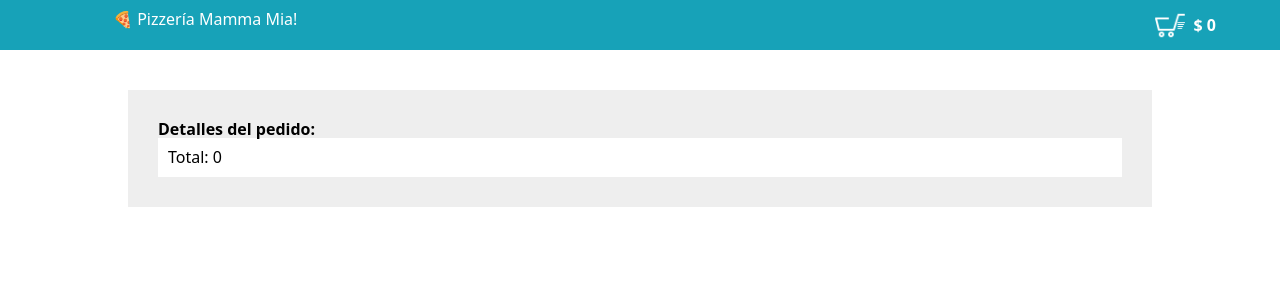
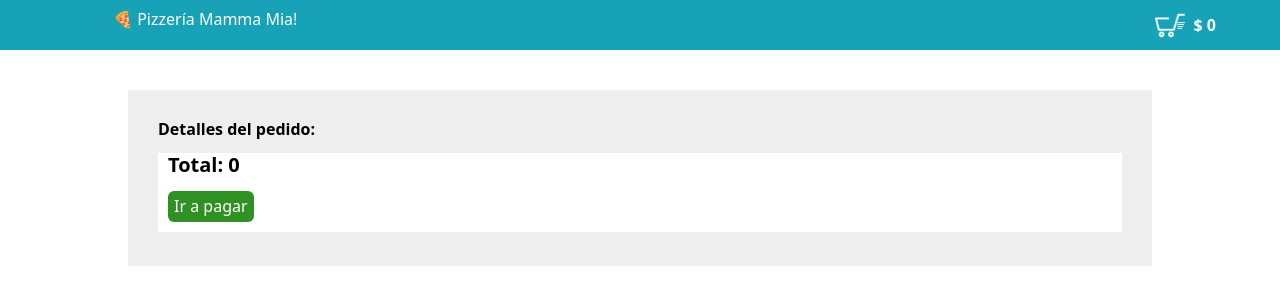
Before and after one commit to EniDev911/ts-react-mamma-mia, a React (Vite) app: page /ts-react-mamma-mia/carrito in a window 1280 px wide. Shown: the top 304 px of the page. Built offline with nearby package versions, Linux system fonts and the light colour scheme.

Commit message:
up-styles

```diff
--- a/src/assets/sass/_cartdetails.scss
+++ b/src/assets/sass/_cartdetails.scss
@@ -10,7 +10,52 @@ $selector : '.detail';
   background: variables.$gray-light;
   padding: 30px;
   &__container {
-    padding:10px;
+    padding: 0 10px 10px 10px;
     background: variables.$white-light;
+    margin: 4px 0;
+  }
+
+  &__item {
+    @include mixins.make-flexbox(space-between);
+    border-bottom: 2px solid #ccc;
+    padding: 15px 0;
+  }
+
+  &__figure {
+    @include mixins.make-flexbox(space-between);
+    h4 {
+      text-transform: capitalize;
+      margin-left: 10px;
+    }
+  }
+  &__actions {
+    @include mixins.make-flexbox(space-between);
+    button {
+      border: none;
+      font-size: 21px;
+      border-radius: 4px;
+      color: #fff;
+      cursor: pointer;
+      padding: 3px 10px;
+      margin: 0 6px;
+    }
+  }
+  &__item-total {
+    font-weight: bolder;
+  }
+  button {
+    border: none;
+    padding: 6px;
+    border-radius: 6px;
+    color: #fff;
+    cursor: pointer;
+    &:hover {
+      background: #000;
+    }
+  }
+  &__total {
+    font-size: 20px;
+    font-weight: bolder;
+    margin: 15px 0;
   }
 }
--- a/src/assets/sass/_utilities.scss
+++ b/src/assets/sass/_utilities.scss
@@ -23,6 +23,9 @@
     background: variables.$gray-light;
 }
 
+.bg-success {
+    background: variables.$success
+}
 .text-center {
     text-align: center;
 }
--- a/src/assets/sass/_variables.scss
+++ b/src/assets/sass/_variables.scss
@@ -8,6 +8,7 @@ $primary-color-light: #0dcaf0;
 $secondary-color: #dc3545;
 $gray-light: #eeeeee;
 $white-light: #ffffff;
+$success: #2f9024;
 
 // Typography
 $font-family-sans-serif: system-ui,
--- a/src/components/CartItemComponent.tsx
+++ b/src/components/CartItemComponent.tsx
@@ -1,30 +1,44 @@
-import React from 'react'
-import { useAppContext } from '../context/AppCtx';
+import React from "react";
+import { useAppContext } from "../context/AppCtx";
 
 type CartItemProps = {
-  id : string,
-  quantity : number
-}
+  id: string;
+  quantity: number;
+};
 
-const CartItem : React.FC<CartItemProps> = ({id, quantity}) => {
+const CartItem: React.FC<CartItemProps> = ({ id, quantity }) => {
+  const { getPizza, increaseCartQuantity, decreaseCartQuantity } =
+    useAppContext();
+  const item = getPizza(id);
 
-  const {getPizza, increaseCartQuantity, decreaseCartQuantity} = useAppContext();
-  const item = getPizza(id)
-
-  if (item == null) return null
+  if (item == null) return null;
 
   return (
     <article className="detail__item">
+      <div className="detail__figure">
       <figure>
-        <img src={item.img} alt={item.name} style={{width: "125px"}}/>
+        <img src={item.img} alt={item.name} style={{ width: "125px" }} />
       </figure>
-      <div>{item.name}</div>
-      <div>{item.price * quantity}</div>
-      <button onClick={() => increaseCartQuantity(item.id)}>+</button>
+        <h4>{item.name}</h4>
+      </div>
+      <div className="detail__actions">
+        <div className="detail__item-total">${item.price * quantity}</div>
+        <button
+          className="bg-primary"
+          onClick={() => increaseCartQuantity(item.id)}
+        >
+          +
+        </button>
         {quantity}
-      <button onClick={() => decreaseCartQuantity(item.id)}>-</button>
+        <button
+          className="bg-secondary"
+          onClick={() => decreaseCartQuantity(item.id)}
+        >
+          -
+        </button>
+      </div>
     </article>
-  )
-}
+  );
+};
 
 export default CartItem;
--- a/src/context/AppCtx.tsx
+++ b/src/context/AppCtx.tsx
@@ -16,7 +16,6 @@ const AppProvider: React.FC<AppCtxProviderProps> = ({ children }) => {
 
     const [pizzas, setPizzas] = useState<IPizza[]>([]);
     const [cartItems, setCartItems] = useState<ICart[]>([]);
-
 
     /**
      *
@@ -84,8 +83,7 @@ const AppProvider: React.FC<AppCtxProviderProps> = ({ children }) => {
             .then(res => res.json())
             .then(data => setPizzas(data))
             .catch(e => console.error(e.message))
-        console.log(cartItems)
-    }, [cartItems])
+    }, [])
 
     return (
         <AppContext.Provider value={{
--- a/src/pages/Carrito.tsx
+++ b/src/pages/Carrito.tsx
@@ -12,7 +12,8 @@ const Carrito: React.FC = () => {
                 cartItems.map(item => (
                   <CartItem key={item.id} {...item} />
                 ))}
-                <p>Total: {totalCart(cartItems)}</p>
+                <p className="detail__total">Total: {totalCart(cartItems)}</p>
+                <button className="bg-success">Ir a pagar</button>
             </div>
         </section>
     )
```
